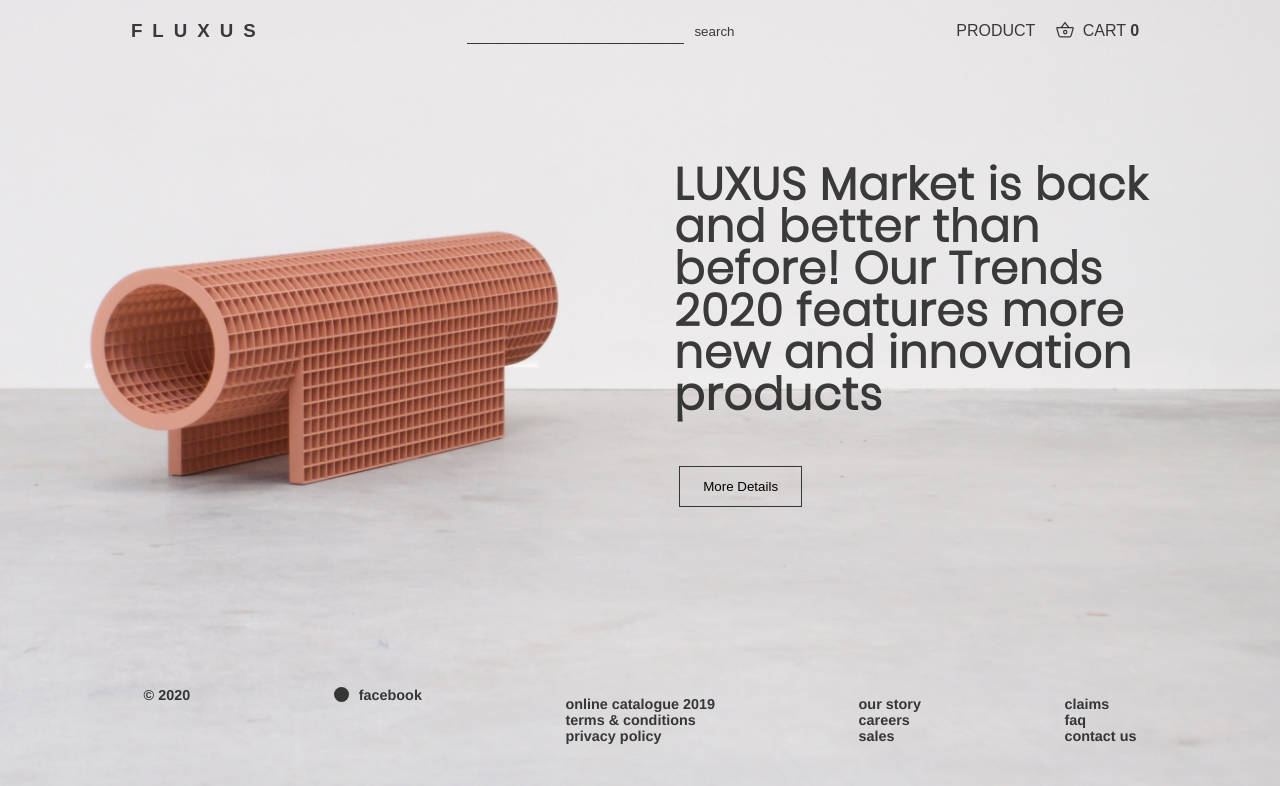
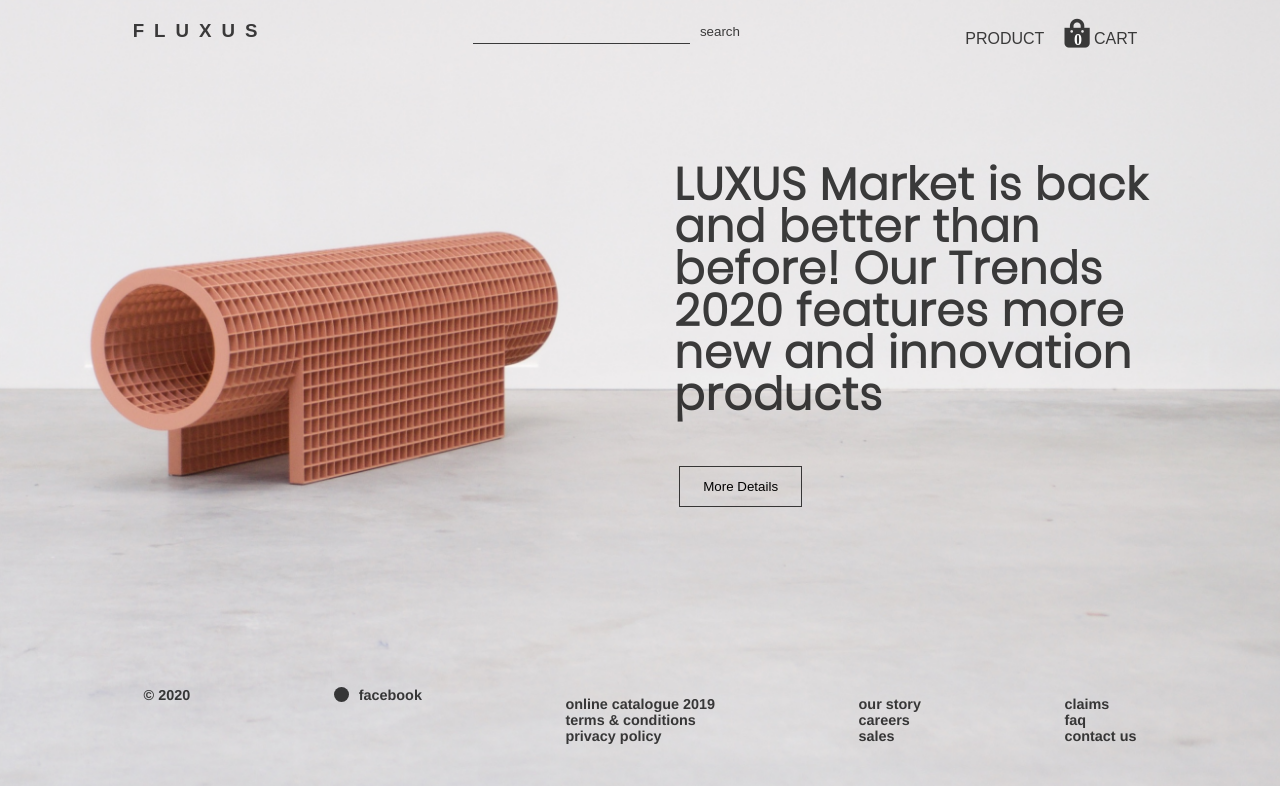
Before and after one commit to Mauricio-Sotela/group_project, a React (Create React App) app: page / in a window 1280 px wide. Shown: the top 786 px of the page. Built offline with nearby package versions, Linux system fonts and the light colour scheme.

Commit message:
shopping bag fixed

```diff
--- a/src/components/MenuTwo.js
+++ b/src/components/MenuTwo.js
@@ -24,8 +24,8 @@ const MenuTwo = (state) => {
 
         <Link className="style-link-nav" to="/cart">
           <li>
-            <ion-icon name="basket-outline"></ion-icon> Cart{" "}
-            <strong>{state.state.selectedItem.length}</strong>
+            <i className="fas fa-shopping-bag"><strong className='quantity'>{state.state.selectedItem.length}</strong></i> Cart
+
           </li>
         </Link>
       </nav>
--- a/src/scss/_Menu-two.scss
+++ b/src/scss/_Menu-two.scss
@@ -80,3 +80,14 @@
     }
   }
 }
+.fa-shopping-bag{
+  position: relative;
+  font-size: 1.8rem;
+  .quantity{
+    position: absolute;
+    right: 30%;
+    transform: translateY(70%);
+    font-size: 1rem;
+    color: white;
+  }
+}
```
